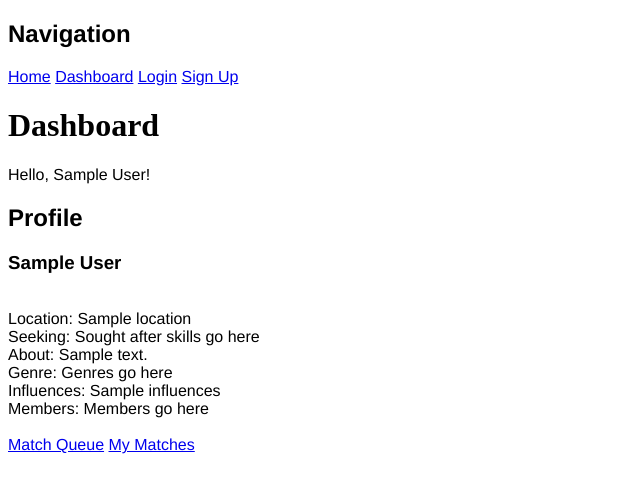
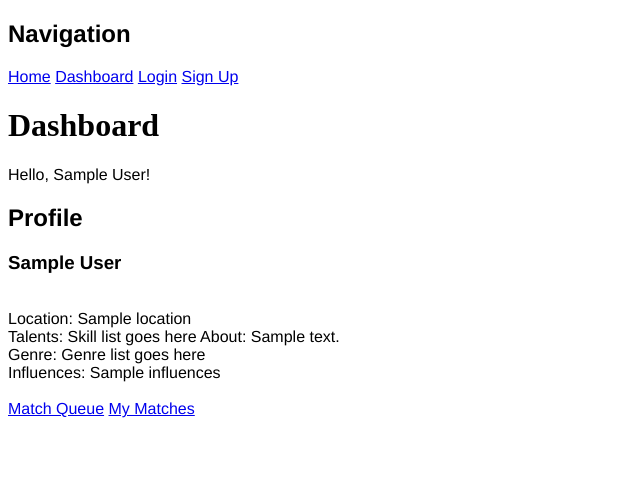
Before and after one commit to rachelmcginn/instajam, a Flask app: template templates/dashboard.html in a window 1280 px wide. Shown: the top 493 px of the page, without its empty margins (0-640 px from the left). Run offline with Flask 2, Linux system fonts and the light colour scheme; the template is opened without the code that fills it: most values are stand-ins (such as "Sample title", 1, 10 or a date in 2020).

Commit message:
Worked on dashboard jinja

```diff
--- a/server.py
+++ b/server.py
@@ -77,7 +77,7 @@ def handle_create_band():
         flash("Band profile successfully created!")
         return render_template("login.html")
 
-### add skill/add genre not showing up in db #####
+
 @app.route('/create-musician')
 def create_musician():
     """Displays form to create a new musician user"""
@@ -198,6 +198,7 @@ def dashboard():
         description = band.description
         #seeking = band_skills .. user_id ?
         return render_template('dashboard.html',
+                                user_type=user_type,
                                 display_name=display_name,
                                 age=age,
                                 gender=gender,
@@ -216,6 +217,7 @@ def dashboard():
         description = musician.description
 
         return render_template('dashboard.html',
+                                user_type=user_type,
                                 display_name=display_name,
                                 age=age,
                                 gender=gender,
--- a/templates/dashboard.html
+++ b/templates/dashboard.html
@@ -8,11 +8,17 @@
   <div>
     <h3>{{ display_name }}</h3><br>
     Location: {{ location }} <br>
-    Seeking: Sought after skills go here <br>
+      {% if user_type == 'band' %}
+      Seeking: {{ display_name }} after skills go here <br>
+      {% else %}
+      Talents: Skill list goes here
+      {% endif %}
     About: {{ description }} <br>
-    Genre: Genres go here <br>
+    Genre: Genre list goes here <br>
     Influences: {{ influences }} <br>
-    Members: Members go here <br>
+      {% if user_type == 'band' %}
+      Members: {{ display_name }} members go here <br>
+      {% endif %}
     <br>
   </div>
 
```
